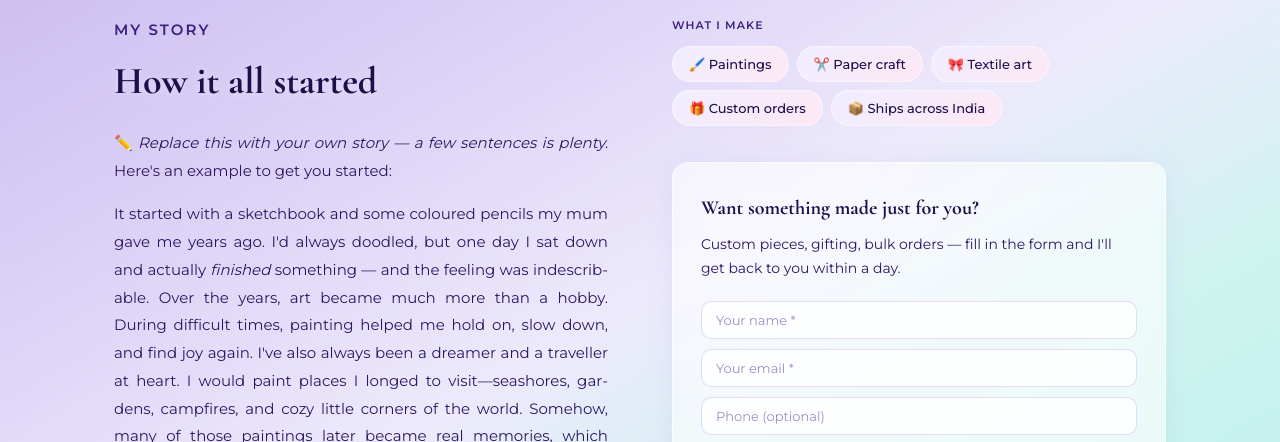
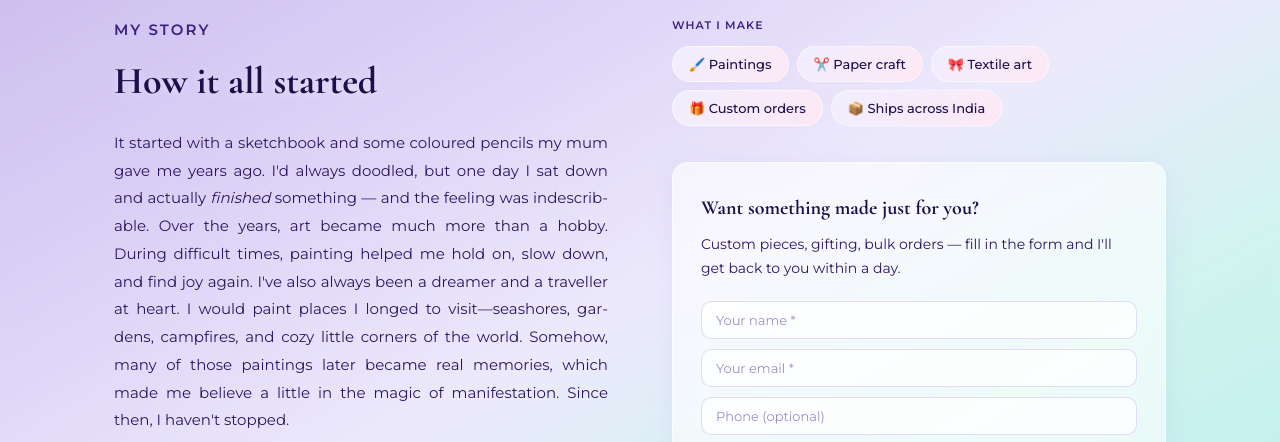
Before and after one commit to preranaghubec-tech/Wovenwishes216, a plain HTML site: page about.html in a window 1280 px wide. Shown: the part 980-1422 px from the top of the page. Drawn offline with nearby package versions, Linux system fonts and the light colour scheme.

Commit message:
Remove placeholder story text

```diff
--- a/about.html
+++ b/about.html
@@ -124,10 +124,7 @@
           <div class="story-text">
             <p class="section-eyebrow">My story</p>
             <h2>How it all started</h2>
-            <p>
-              ✏️ <em>Replace this with your own story — a few sentences is plenty.</em>
-              Here's an example to get you started:
-            </p>
+
             <p>
               It started with a sketchbook and some coloured pencils my mum gave me
               years ago. I'd always doodled, but one day I sat down and actually
```
